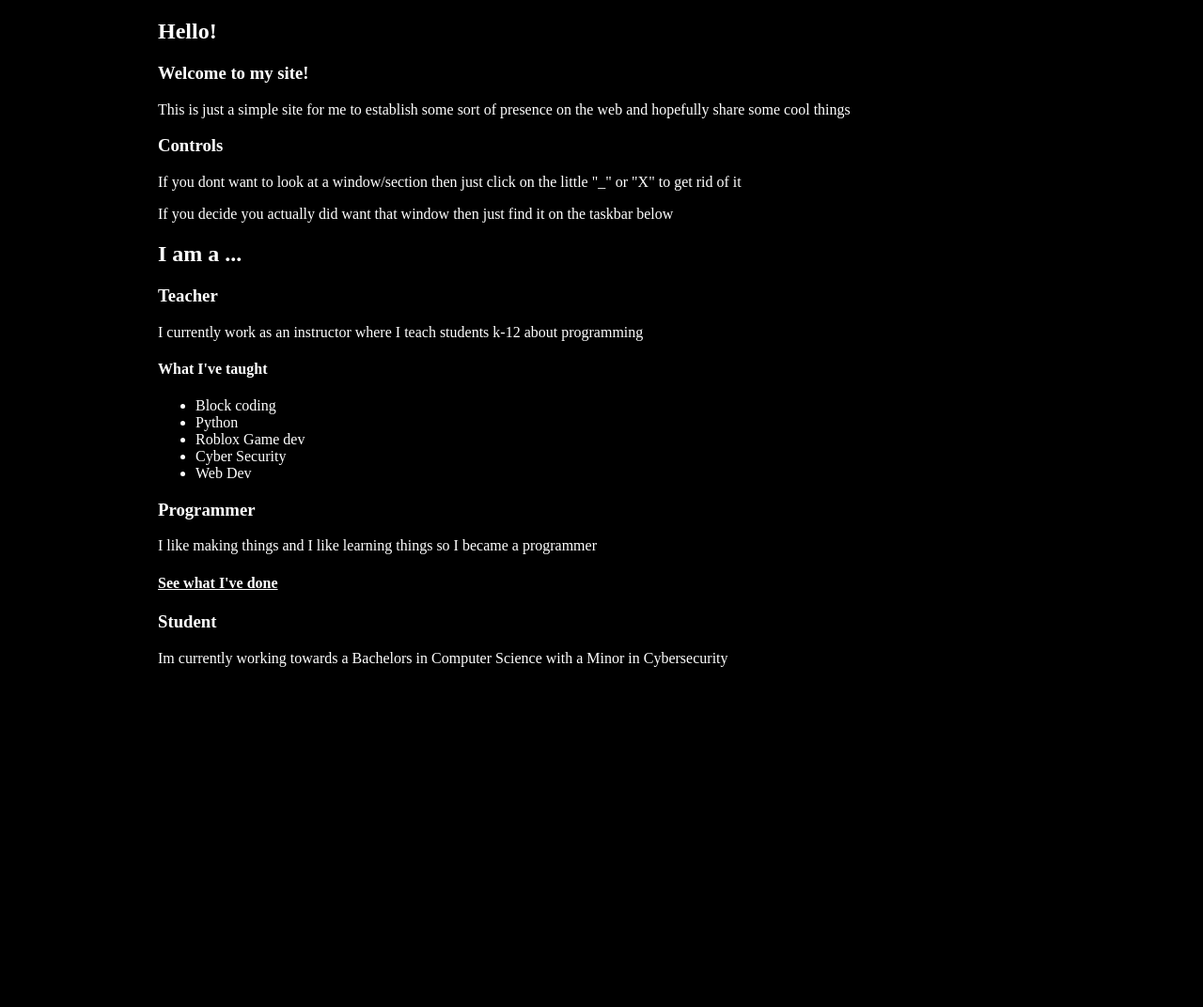
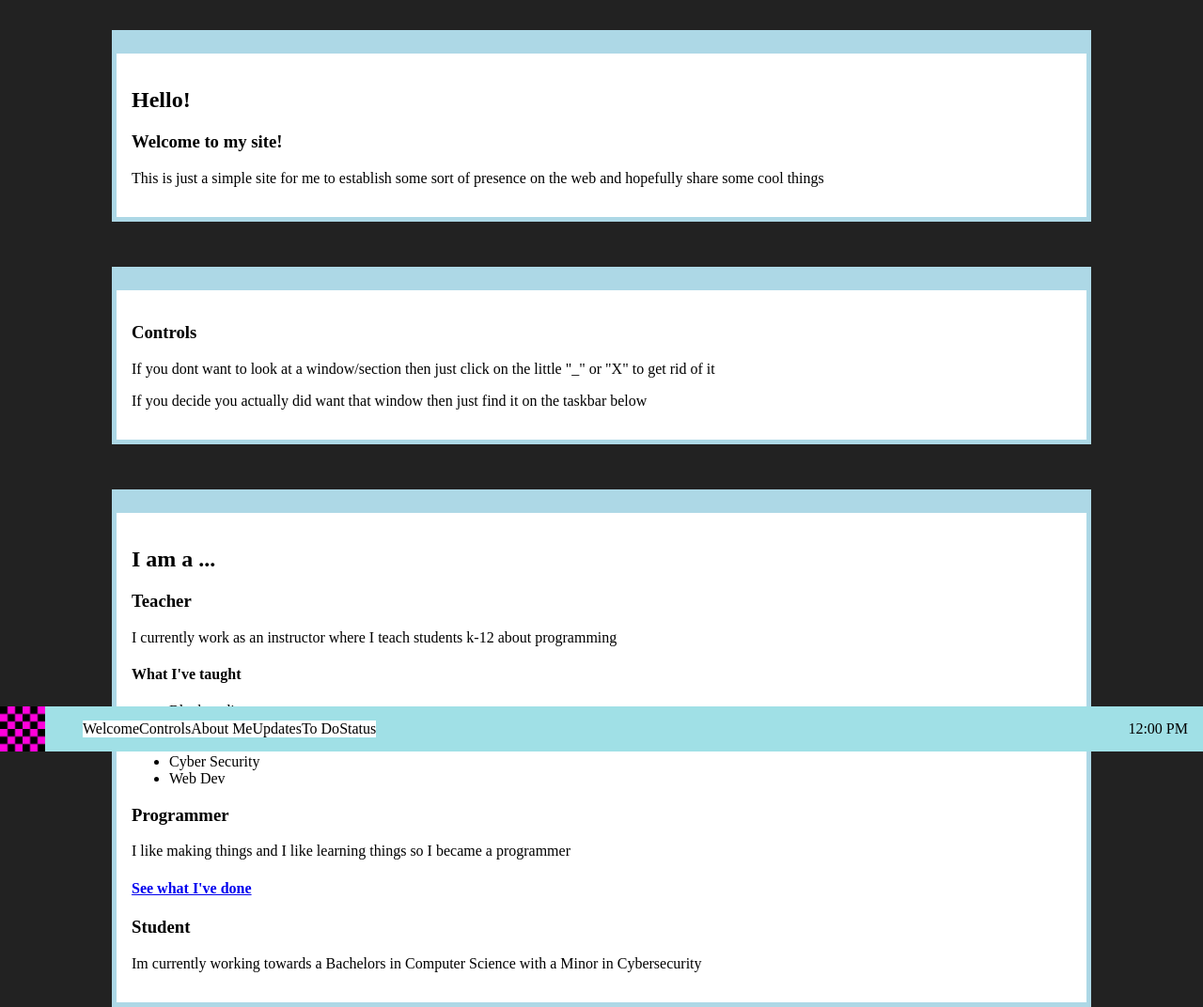
Before and after one commit to CRW405/interweb, a plain HTML site: page index.html in a window 1280 px wide. Shown: the top 1072 px of the page at 94% size. Before the commit the page ends 800 px from the top, so only its background shows below. Drawn offline with Linux system fonts and the light colour scheme.

Commit message:
did basic window styling and started taskbar

```diff
--- a/index.html
+++ b/index.html
@@ -1,17 +1,14 @@
-<!DOCTYPE html>
+<!doctype html>
 <html lang="en">
-
   <head>
-  <meta charset="UTF-8">
-  <meta name="viewport" content="width=device-width, initial-scale=1.0">
-  <link rel="stylesheet" href="./styles/style.css">
-  <link rel="stylesheet" href="./styles/window.css">
+    <meta charset="UTF-8" />
+    <meta name="viewport" content="width=device-width, initial-scale=1.0" />
+    <link rel="stylesheet" href="./styles/style.css" />
+    <link rel="stylesheet" href="./styles/window.css" />
     <title>Desktop</title>
   </head>
 
-
   <body>
-
     <header>
       <!-- header goes here -->
     </header>
@@ -21,14 +18,22 @@
         <window id="welcome" title="Welcome">
           <h2>Hello!</h2>
           <h3>Welcome to my site!</h3>
-        <p>This is just a simple site for me to establish some sort of presence on the web and hopefully share some cool
-          things</p>
+          <p>
+            This is just a simple site for me to establish some sort of presence
+            on the web and hopefully share some cool things
+          </p>
         </window>
 
         <window id="controls" title="How to do things">
           <h3>Controls</h3>
-        <p>If you dont want to look at a window/section then just click on the little "_" or "X" to get rid of it</p>
-        <p>If you decide you actually did want that window then just find it on the taskbar below</p>
+          <p>
+            If you dont want to look at a window/section then just click on the
+            little "_" or "X" to get rid of it
+          </p>
+          <p>
+            If you decide you actually did want that window then just find it on
+            the taskbar below
+          </p>
         </window>
 
         <window id="about-me" title="About Me">
@@ -36,7 +41,10 @@
 
           <div>
             <h3>Teacher</h3>
-          <p>I currently work as an instructor where I teach students k-12 about programming</p>
+            <p>
+              I currently work as an instructor where I teach students k-12
+              about programming
+            </p>
           </div>
 
           <div>
@@ -52,7 +60,10 @@
 
           <div>
             <h3>Programmer</h3>
-          <p>I like making things and I like learning things so I became a programmer</p>
+            <p>
+              I like making things and I like learning things so I became a
+              programmer
+            </p>
             <a href="https://github.com/CRW405">
               <h4>See what I've done</h4>
             </a>
@@ -60,60 +71,46 @@
 
           <div>
             <h3>Student</h3>
-          <p>Im currently working towards a Bachelors in Computer Science with a Minor in Cybersecurity</p>
+            <p>
+              Im currently working towards a Bachelors in Computer Science with
+              a Minor in Cybersecurity
+            </p>
           </div>
         </window>
       </window-group>
 
       <window-group id="this">
-      <window id="updates" title="Updates">
+        <window id="updates" title="Updates"> </window>
 
-      </window>
+        <window id="to-do" title="To Do"> </window>
 
-      <window id="to-do" title="To Do">
-
-      </window>
-
-      <window id="status" title="Status">
-
-      </window>
+        <window id="status" title="Status"> </window>
       </window-group>
 
       <window-group id="stuff">
+        <!-- Fill with widgets and other cool stuff -->
+      </window-group>
 
-      <!-- Fill with widgets and other cool stuff -->
+      <taskbar>
+        <img src="./medias/images/missing.jpg" alt="OS" />
 
-    </window-group>
+        <ul>
+          <li data-window="welcome">Welcome</li>
+          <li data-window="controls">Controls</li>
+          <li data-window="about-me">About Me</li>
+          <li data-window="updates">Updates</li>
+          <li data-window="to-do">To Do</li>
+          <li data-window="status">Status</li>
+        </ul>
+
+        <div class="time">
+          <span id="time">12:00 PM</span>
+        </div>
+      </taskbar>
     </main>
 
     <footer>
-
+      <!-- footer goes here -->
     </footer>
-
-
-  </footer>
-
   </body>
-
 </html>
-</body>
-
-</html>
-</body>
-
-</html>
-</body>
-
-</html>
-</body>
-
-</html>
-</body>
-
-</html>
-</body>
-
-</html>
-</body>
-
-</html>
--- a/styles/style.css
+++ b/styles/style.css
@@ -7,14 +7,15 @@
   --highlight-secondary: grey;
   --background: black;
   --background-secondary: grey;
+  --window-background: white;
   --text: white;
+  --window-text: black;
   --text-secondary: grey;
 }
 
 * {
   box-sizing: border-box;
   font-family: "Times New Roman";
-  color: var(--text)
 }
 
 body {
@@ -22,6 +23,11 @@ body {
 }
 
 main {
-  margin-left: 10rem;
-  margin-right: 10rem;
+  min-width: 700px;
+  max-width: 1250px;
+  padding-left: 5rem;
+  padding-right: 5rem;
+  margin: auto;
+  display: flex;
+  flex-direction: column;
 }
--- a/styles/window.css
+++ b/styles/window.css
@@ -0,0 +1,65 @@
+:root {
+  --primary: #add8e6;
+  --primary-secondary: #a0e0e6;
+  --active: #4682b4;
+  --active-secondary: #5f9ea0;
+  --highlight: #ffffff;
+  --highlight-secondary: #d3d3d3;
+  --background: #222222;
+  --background-secondary: #808080;
+  --window-background: #ffffff;
+  --text: #000000;
+  --window-text: #000000;
+  --text-secondary: #808080;
+}
+
+window,
+window-static {
+  background-color: var(--window-background);
+  color: var(--window-text);
+  border: 5px solid var(--primary);
+  border-top: 25px solid var(--primary);
+  padding: 1rem;
+  display: block;
+  margin: 1.5rem;
+}
+
+window-group {
+  display: flex;
+  flex-direction: column;
+}
+
+/* taskbar */
+
+taskbar {
+  position: fixed;
+  bottom: 0;
+  left: 0;
+  width: 100%;
+  height: 3rem;
+  background-color: var(--primary-secondary);
+  display: flex;
+  justify-content: flex-start;
+  align-items: center;
+}
+
+taskbar img {
+  height: 100%;
+}
+
+taskbar ul {
+  display: flex;
+  list-style-type: none;
+  justify-content: space-between;
+  align-items: center;
+}
+
+taskbar ul li {
+  height: 100%;
+  background-color: var(--window-background);
+}
+
+taskbar .time {
+  margin-left: auto;
+  padding-right: 1rem;
+}
```
Also changed, not shown: medias/images/missing.jpg (added). Lines whose indentation alone changed are shown as unchanged.
